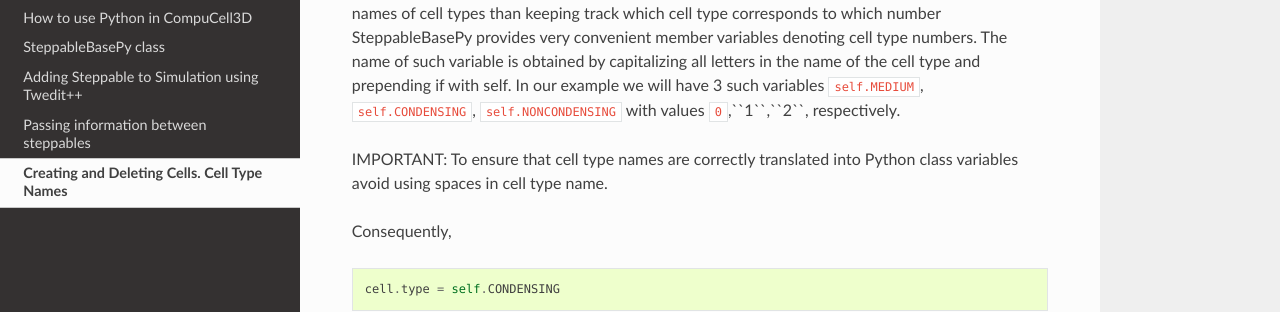
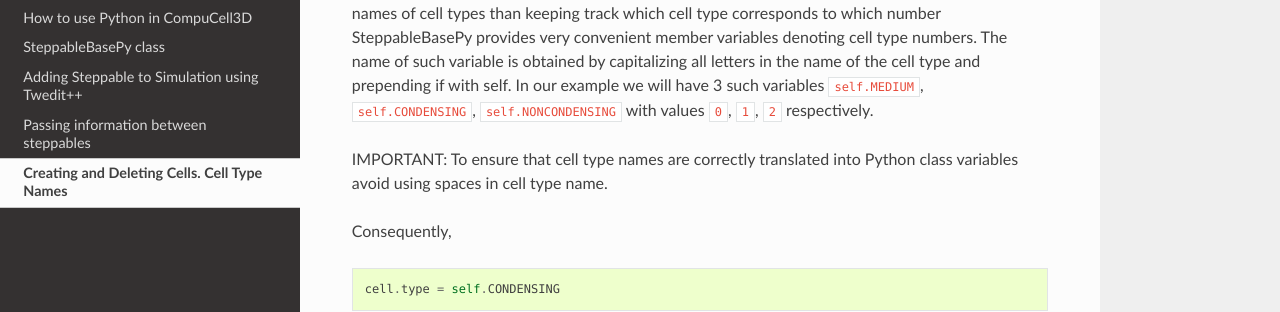
Before and after one commit to CompuCell3D/PythonScriptingManual, a Sphinx documentation site: the page built from docs/creating_and_deleting_cells_cell_type_names.rst, in a window 1280 px wide and 900 px high, scrolled down 1831 px. Shown: the part 157-469 px from the top of the window. Built offline with Sphinx 7.4.7 and the Read the Docs theme 2.0.0, drawn with Linux system fonts in a browser that asks for light colours.

Commit message:
formatting

```diff
--- a/docs/creating_and_deleting_cells_cell_type_names.rst
+++ b/docs/creating_and_deleting_cells_cell_type_names.rst
@@ -91,7 +91,7 @@ number SteppableBasePy provides very convenient member variables
 denoting cell type numbers. The name of such variable is obtained by
 capitalizing all letters in the name of the cell type and prepending if
 with self. In our example we will have 3 such variables ``self.MEDIUM``,
-``self.CONDENSING``, ``self.NONCONDENSING`` with values ``0``,``1``,``2``, respectively.
+``self.CONDENSING``, ``self.NONCONDENSING`` with values ``0``, ``1``, ``2`` respectively.
 
 IMPORTANT: To ensure that cell type names are correctly translated into
 Python class variables avoid using spaces in cell type name.
```
